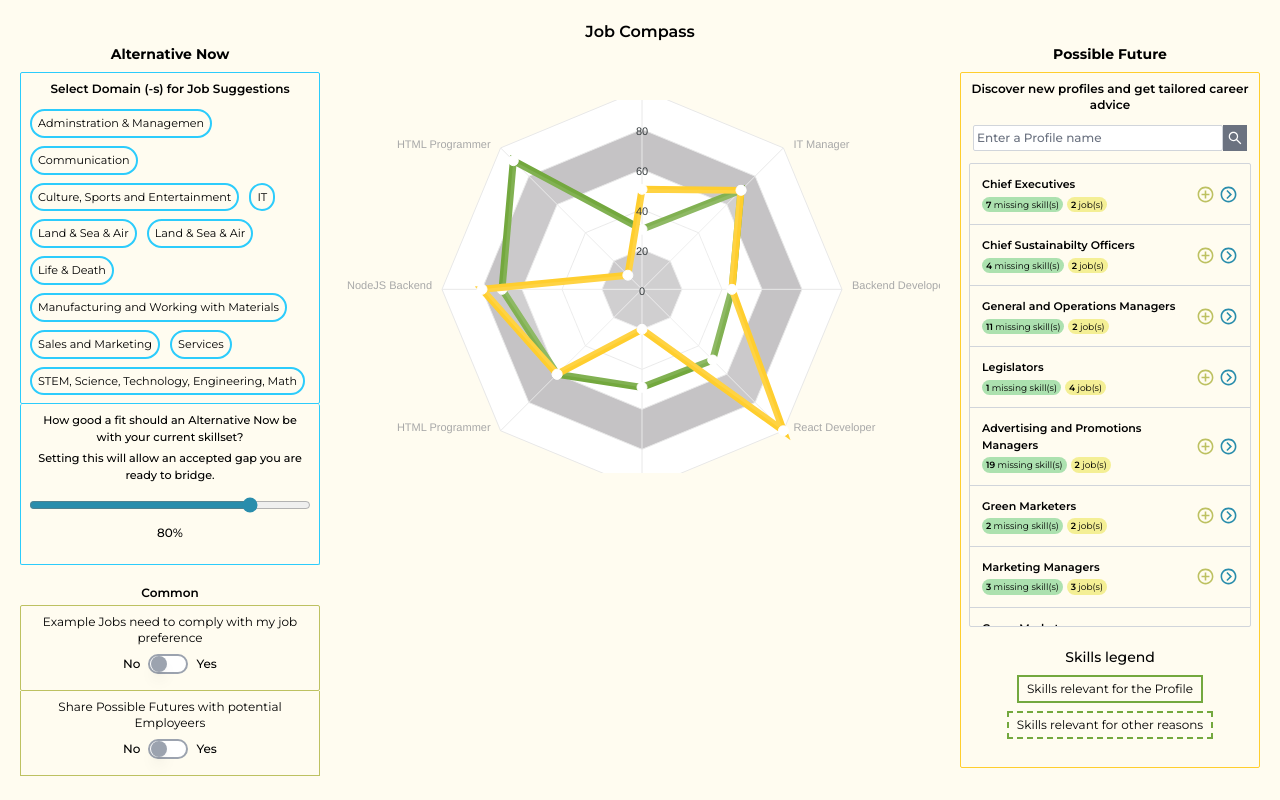
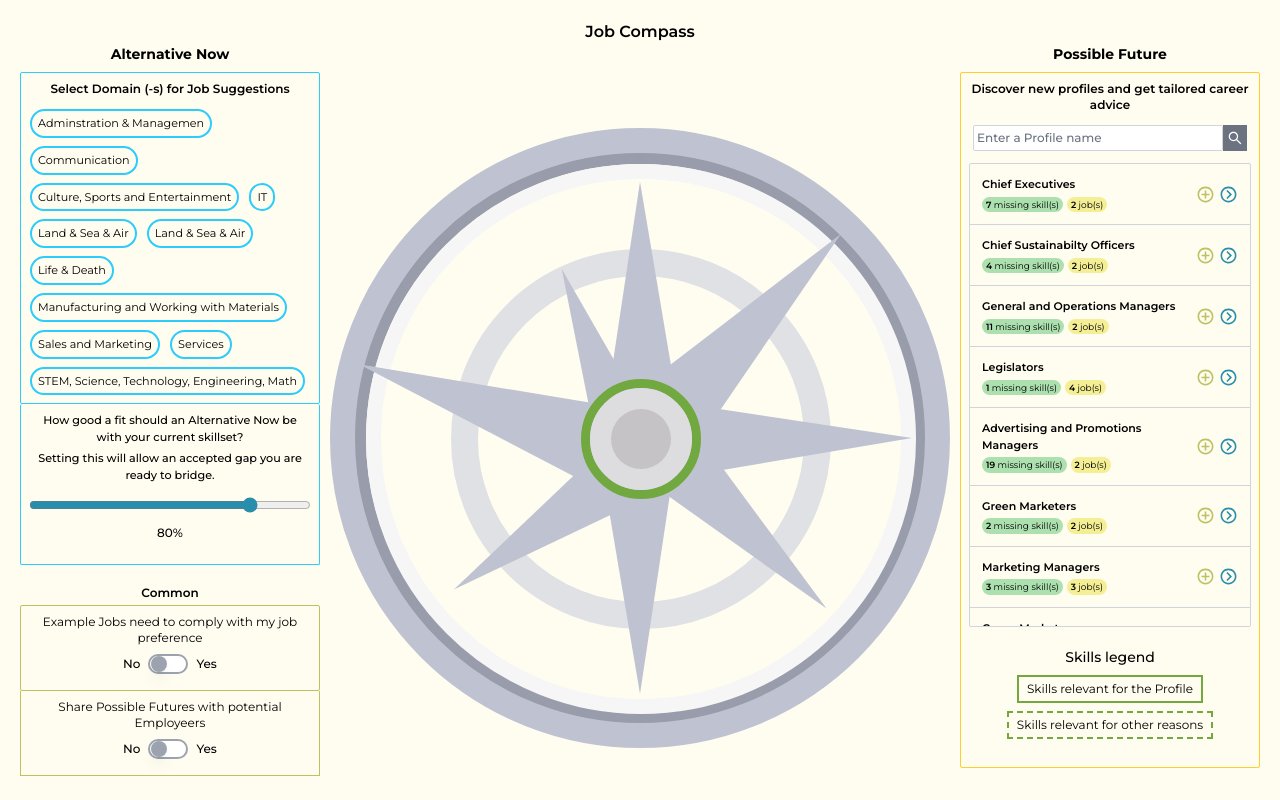
Before and after one commit to VictoriaAde/job-compass, a Next.js app: page / in a window 1280 px wide. Built offline with nearby package versions, Linux system fonts and the light colour scheme.

Commit message:
change the design for compass

```diff
--- a/app/_sections/compass.tsx
+++ b/app/_sections/compass.tsx
@@ -1,70 +1,148 @@
 "use client";
-import React, { useEffect } from "react";
-import Chart from "react-apexcharts";
+// import React, { useEffect } from "react";
+// import Chart from "react-apexcharts";
 
 const Compass: React.FC = () => {
-  const options = {
-    chart: {
-      id: "jobCompass",
-      toolbar: {
-        show: false,
-      },
-    },
+  // const options = {
+  //   chart: {
+  //     id: "jobCompass",
+  //     toolbar: {
+  //       show: false,
+  //     },
+  //   },
 
-    xaxis: {
-      categories: [
-        "Baker",
-        "IT Manager",
-        "Backend Developer",
-        "React Developer",
-        "Full Stack Developer",
-        "HTML Programmer",
-        "NodeJS Backend",
-        "HTML Programmer",
-      ],
-    },
-    stroke: {
-      show: true,
-      width: 7,
-      colors: ["#73A83E", "#FFCE2E", "#FF0000"],
-      dashArray: 0,
-    },
-    plotOptions: {
-      radar: {
-        size: 200,
-        polygons: {
-          strokeColor: "#FF0000",
+  //   yaxis: [
+  //     {
+  //       seriesName: "s1",
+  //     },
+  //     {
+  //       seriesName: "s2",
+  //     },
+  //     {
+  //       seriesName: "s3",
+  //     },
+  //     {
+  //       seriesName: "s4",
+  //     },
+  //     {
+  //       seriesName: "s5",
+  //     },
+  //     {
+  //       seriesName: "s6",
+  //     },
+  //     {
+  //       seriesName: "s7",
+  //     },
+  //     {
+  //       seriesName: "s8",
+  //     },
+  //   ],
+  //   xaxis: {
+  //     // categories: [
+  //     //   "Doctor, Lawyer, President, Teacher, Cook, Fashion, Cashier (s1)",
+  //     //   "Teacher, Cook, Fashion, Cashier (s2)",
+  //     // ],
+  //     categories: [
+  //       "Baker",
+  //       "IT Manager",
+  //       "Backend Developer",
+  //       "React Developer",
+  //       "Full Stack Developer",
+  //       "HTML Programmer",
+  //       "NodeJS Backend",
+  //       "HTML Programmer",
+  //     ],
+  //   },
+  //   stroke: {
+  //     show: true,
+  //     width: 7,
+  //     colors: ["#C5C3C5", "#C5C3C5", "#C5C3C5"],
+  //     dashArray: 0,
+  //   },
+  //   plotOptions: {
+  //     radar: {
+  //       size: 200,
+  //       polygons: {
+  //         strokeColor: "#FF0000",
 
-          fill: {
-            colors: ["#fff", "#C5C3C5", "#fff"],
-          },
-        },
-      },
-    },
-    fill: {
-      opacity: 0.1,
-      colors: ["#fff"],
-    },
-  };
+  //         fill: {
+  //           colors: ["#fff", "#C5C3C5", "#fff"],
+  //         },
+  //       },
+  //     },
+  //   },
+  //   fill: {
+  //     // opacity: ,
+  //     colors: ["#fff"],
+  //   },
+  // };
 
-  const series = [
-    {
-      name: "",
-      data: [30, 70, 45, 50, 49, 60, 70, 91],
-    },
-    {
-      name: "",
-      data: [50, 70, 45, 100, 20, 60, 80, 10],
-    },
-  ];
+  // const series = [
+  //   {
+  //     name: "s1",
+  //     data: [30, 70, 45, 50, 49, 60, 70, 91],
+  //   },
+  //   {
+  //     name: "s2",
+  //     data: [50, 70, 45, 100, 20, 60, 80, 10],
+  //   },
+  //   {
+  //     name: "s3",
+  //     data: [60, 20, 10, 10, 50, 70, 50, 70],
+  //   },
+  //   {
+  //     name: "s4",
+  //     data: [60, 80, 45, 80, 45, 100, 50, 70],
+  //   },
+  //   {
+  //     name: "s5",
+  //     data: [60, 80, 45, 50, 49, 45, 100, 20],
+  //   },
+  //   {
+  //     name: "s6",
+  //     data: [60, 80, 45, 100, 20, 10, 50, 70],
+  //   },
+  //   {
+  //     name: "s7",
+  //     data: [30, 70, 45, 50, 49, 60, 70, 91],
+  //   },
+  //   {
+  //     name: "s8",
+  //     data: [60, 80, 45, 50, 49, 45, 100, 20],
+  //   },
+  // ];
 
   return (
-    <div className="mt-14">
-      <div className="row">
+    <div className="relative mt-14 flex justify-center items-center">
+      <div className="flex justify-center items-center border-[30px] border-[#BFC3D1] rounded-full w-[620px] h-[620px]">
+        <div className="border-[11px] border-[#989CAB] rounded-full w-[570px] h-[570px]">
+          <div className=" border-[15px] border-[#F7F6F7] rounded-full w-[550px] h-[550px] flex justify-center items-center">
+            <div className=" border-[27px] border-[#E0E1E4] rounded-full w-[380px] h-[380px] flex justify-center items-center">
+              <div className=" border-[9px] border-[#72A840] rounded-full w-[120px] h-[120px] flex justify-center items-center z-10">
+                <div className=" border-[30px] border-[#DDDDE0] rounded-full w-[102px] h-[102px] flex justify-center items-center">
+                  <div className=" border-[30px] border-[#C5C3C5] rounded-full w-full h-full"></div>
+                </div>
+              </div>
+            </div>
+          </div>
+        </div>
+      </div>
+
+      <div className="absolute">
+        <div className="custom_clip_path w-40 h-64 bg-[#BFC3D1] transform rotate-[-71deg] absolute top-24 left-[-10rem]"></div>
+        <div className="custom_clip_path w-40 h-64 bg-[#BFC3D1] transform rotate-[-124deg] absolute top-52 left-[-5rem]"></div>
+        <div className="custom_clip_path w-36 h-56 bg-[#BFC3D1] transform rotate-[-20deg] absolute top-20 left-[-2rem]"></div>
+        <div className="custom_clip_path w-40 h-64 bg-[#BFC3D1] transform rotate-[44deg] absolute top-4 left-28"></div>
+        <div className="custom_clip_path w-40 h-64 bg-[#BFC3D1] transform rotate-[135deg] absolute top-52 left-24"></div>
+        <div className="custom_clip_path w-40 h-64 bg-[#BFC3D1] transform rotate-90 absolute top-32 left-36"></div>
+        <div className="custom_clip_path w-40 h-64 bg-[#BFC3D1]"></div>
+        <div className="custom_clip_path w-40 h-64 bg-[#BFC3D1] transform rotate-180"></div>
+      </div>
+      {/* <div className="row">
         <div className="mixed-chart" id="jobCompass">
           <Chart options={options} series={series} type="radar" />
         </div>
-      </div>
+      </div> */}
     </div>
   );
 };
--- a/app/globals.css
+++ b/app/globals.css
@@ -15,3 +15,6 @@ input[type="search"]::-webkit-search-results-button,
 input[type="search"]::-webkit-search-results-decoration {
   display: none;
 }
+.custom_clip_path {
+  clip-path: polygon(50% 0%, 26% 100%, 77% 100%);
+}
```
